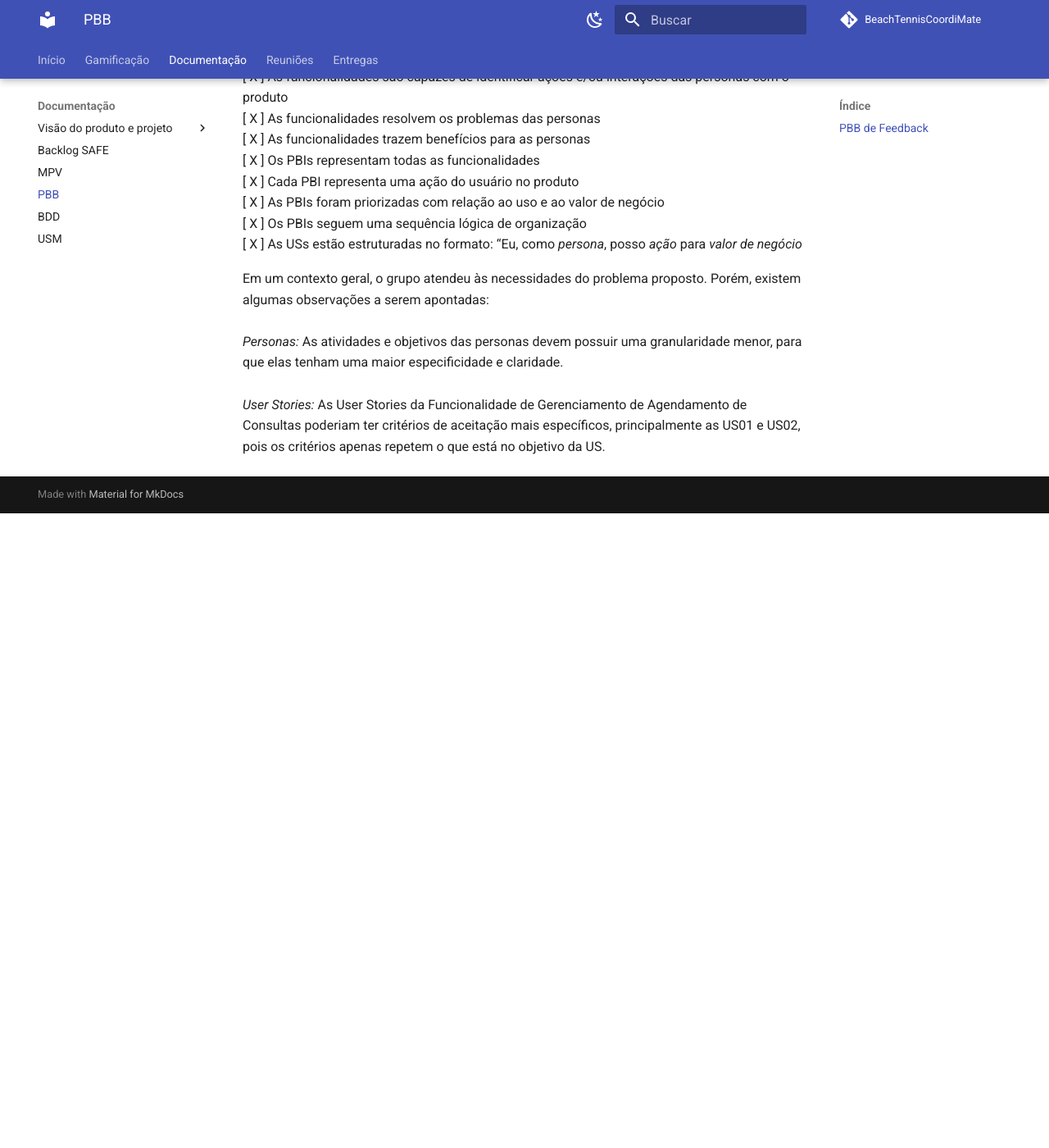
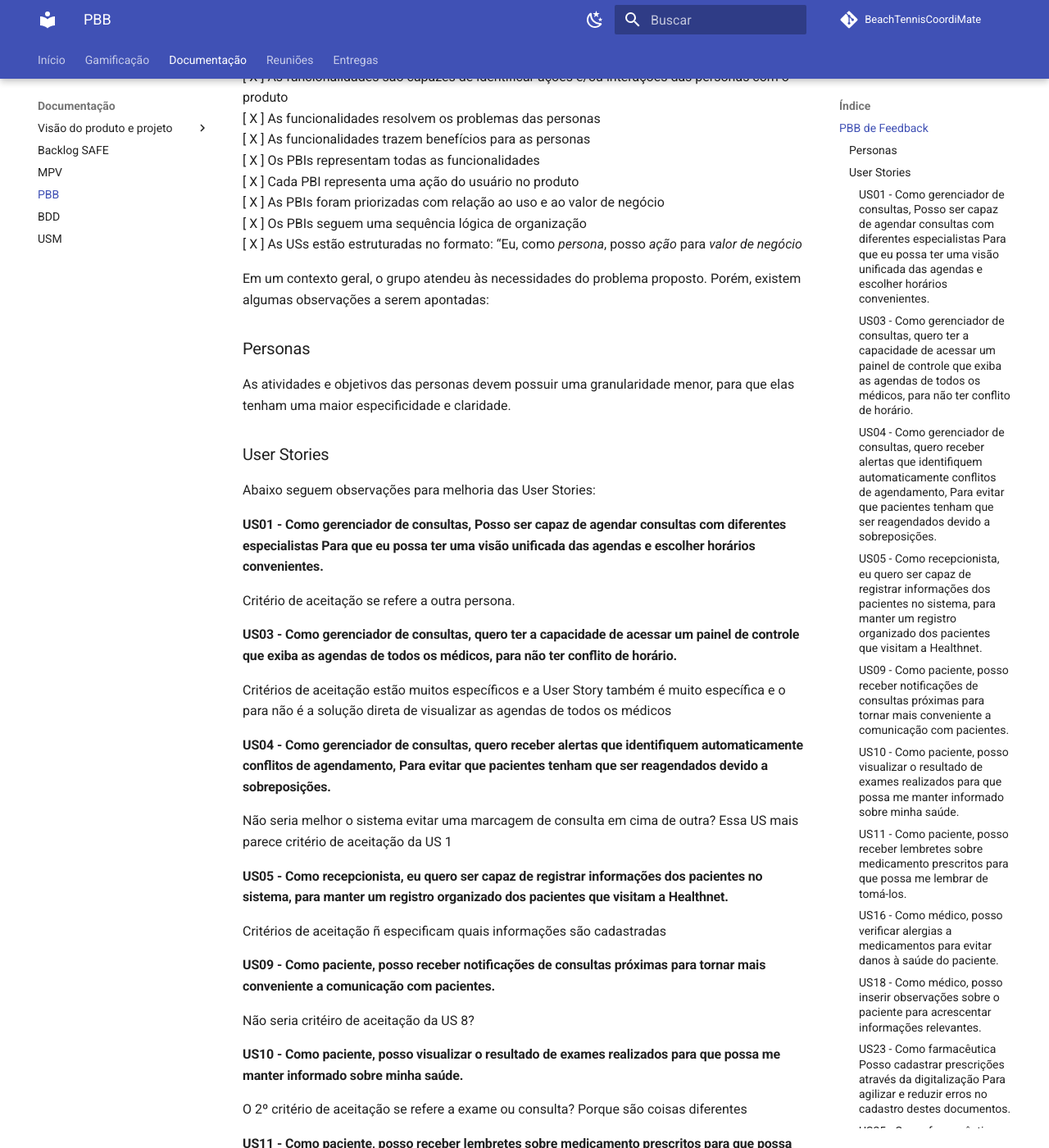
Before and after one commit to mdsreq-fga-unb/2023-2-BeachTennisCoordiMate, an MkDocs documentation site: the page built from docs/pbb.md, in a window 1280 px wide and 1400 px high, scrolled down 787 px. Shown: the whole window at 82% size. Built offline with MkDocs 1.6.1 and Material for MkDocs 9.7.7, drawn with Linux system fonts in a browser that asks for light colours; nearby versions of some CDN libraries; comment, search, counter and statistics services are not loaded; before the commit the page ends 1413 px from its top, so only the background shows below that; some of the changed text lies outside the part shown.

Commit message:
Adicionando nome das US no PBB e numeração das US no BDD

```diff
--- a/docs/pbb.md
+++ b/docs/pbb.md
@@ -37,11 +37,58 @@ Os Critérios de Verificação foram feitos com base na documentação do proble
 [ X ] As USs estão estruturadas no formato: “Eu, como _persona_, posso _ação_ para _valor de negócio_
 
 Em um contexto geral, o grupo atendeu às necessidades do problema proposto. Porém, existem algumas observações a serem apontadas:
-<br>
-<br>
-_Personas:_
+
+### Personas
 As atividades e objetivos das personas devem possuir uma granularidade menor, para que elas tenham uma maior especificidade e claridade.
-<br>
-<br>
-_User Stories:_
-As User Stories da Funcionalidade de Gerenciamento de Agendamento de Consultas poderiam ter critérios de aceitação mais específicos, principalmente as US01 e US02, pois os critérios apenas repetem o que está no objetivo da US.
+
+### User Stories
+
+Abaixo seguem observações para melhoria das User Stories:
+
+#### US01 - Como gerenciador de consultas, Posso ser capaz de agendar consultas com diferentes especialistas Para que eu possa ter uma visão unificada das agendas e escolher horários convenientes.
+
+Critério de aceitação se refere a outra persona.
+
+#### US03 - Como gerenciador de consultas, quero ter a capacidade de acessar um painel de controle que exiba as agendas de todos os médicos, para não ter conflito de horário.
+
+Critérios de aceitação estão muitos específicos e a User Story também é muito específica e
+o para não é a solução direta de visualizar as agendas de todos os médicos
+
+#### US04 - Como gerenciador de consultas, quero receber alertas que identifiquem automaticamente conflitos de agendamento, Para evitar que pacientes tenham que ser reagendados devido a sobreposições.
+
+Não seria melhor o sistema evitar uma marcagem
+de consulta em cima de outra? Essa US mais parece critério de aceitação da US 1
+
+#### US05 - Como recepcionista, eu quero ser capaz de registrar informações dos pacientes no sistema, para manter um registro organizado dos pacientes que visitam a Healthnet.
+
+Critérios de aceitação ñ especificam quais informações são cadastradas
+
+#### US09 - Como paciente, posso receber notificações de consultas próximas para tornar mais conveniente a comunicação com pacientes.
+
+Não seria critéiro de aceitação da US 8?
+
+#### US10 - Como paciente, posso visualizar o resultado de exames realizados para que possa me manter informado sobre minha saúde.
+
+O 2º critério de aceitação se refere a exame ou
+consulta? Porque são coisas diferentes
+
+#### US11 - Como paciente, posso receber lembretes sobre medicamento prescritos para que possa me lembrar de tomá-los.
+
+Não seria critério de aceitação da US 13???
+
+#### US16 - Como médico, posso verificar alergias a medicamentos para evitar danos à saúde do paciente.
+
+US relacionada verificar alergias a medicamentos, porém a maioria dos critérios estão relacionados
+a criação de prescrição de medicamento.
+
+#### US18 - Como médico, posso inserir observações sobre o paciente para acrescentar informações relevantes.
+
+Essas observações sobre o paciente não são inseridas no prontuário médico?
+
+#### US23 - Como farmacêutica Posso cadastrar prescrições através da digitalização Para agilizar e reduzir erros no cadastro destes documentos.
+
+Gerar um json interfere na regra de negócio ?
+
+#### US25 - Como farmacêutica Posso integrar o sistema com outras farmácias internas Para melhorar o compartilhamento de informações.
+
+integrar o sistema com outras farmácias é um requisito de alto nível que deveria ser quebrado em várias histórias de usuário
```
Also changed, not shown: docs/bdd.md (+25 -25 lines).
